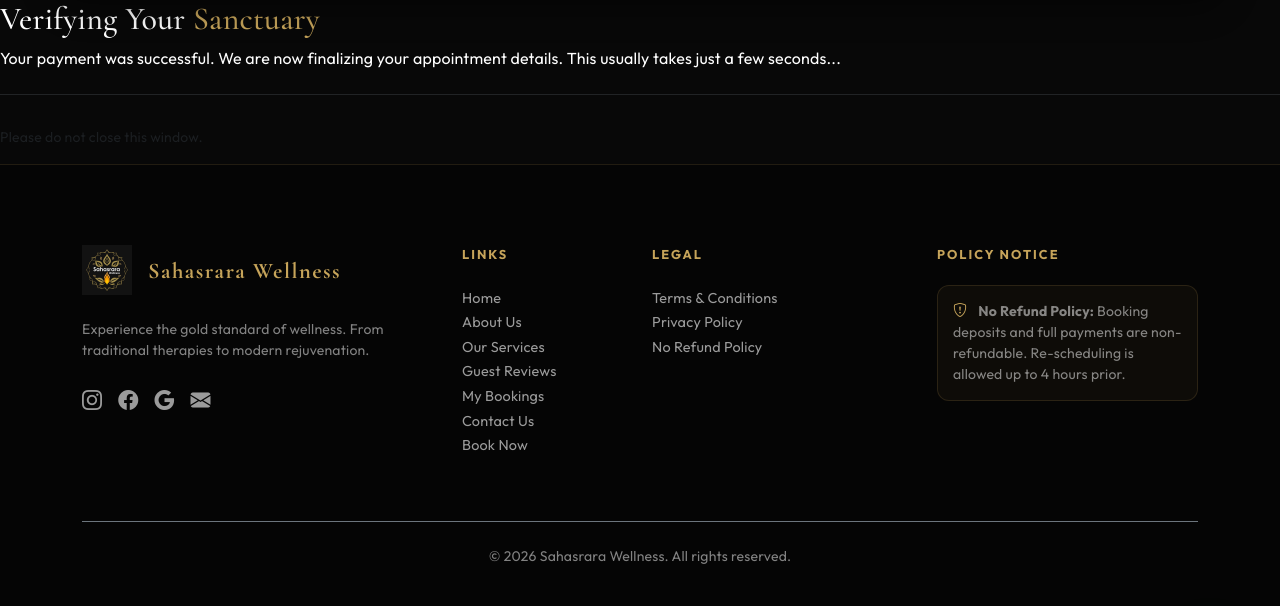
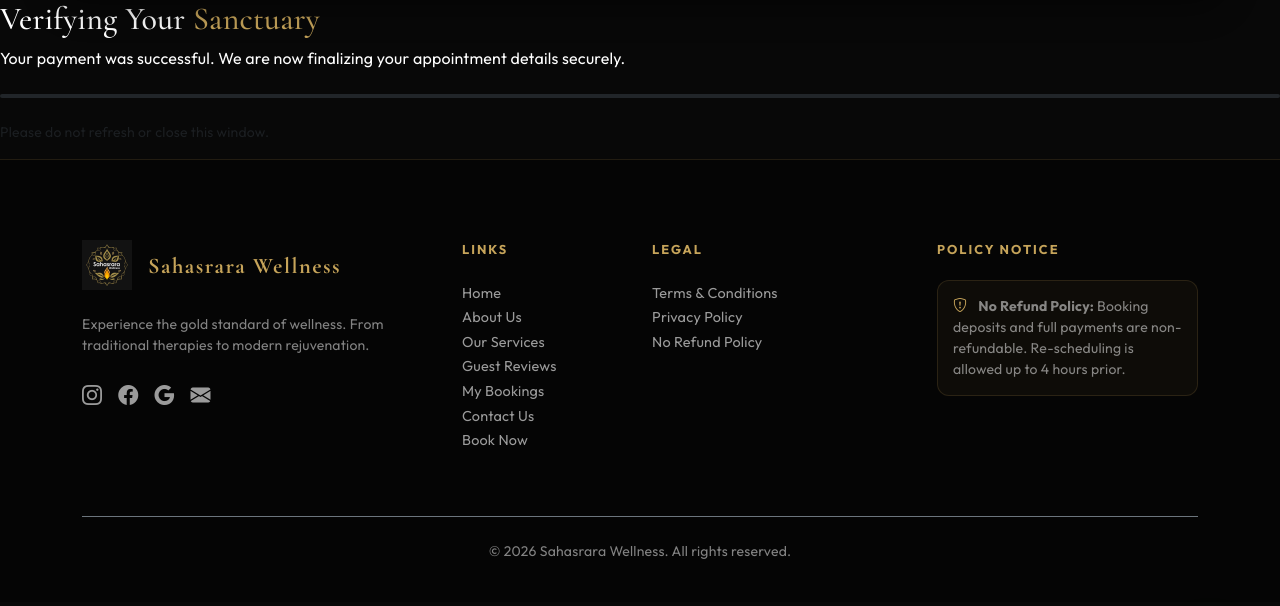
Before and after one commit to jerin-jaison/Sahasrara-Wellness, a Django app: page /payments/success-pending/00000000-0000-0000-0000-000000000001/ in a window 1280 px wide. Shown: the part 83-689 px from the top of the page. Run offline with Django 5.2, Linux system fonts and the light colour scheme; tables that the repository leaves empty hold one stand-in row (values such as "Sample post").

Commit message:
Fix success_pending infinite loading: implement async status polling and timeout fallback

```diff
--- a/apps/payments/urls.py
+++ b/apps/payments/urls.py
@@ -18,6 +18,7 @@ urlpatterns = [
 
     # Payment Processing / Success Pending
     path('success-pending/<uuid:booking_id>/', views.success_pending, name='success_pending'),
+    path('status/<uuid:booking_id>/', views.check_payment_status, name='check_status'),
 
     # Payment Receipt
     path('receipt/<uuid:booking_id>/', views.view_receipt, name='receipt'),
--- a/apps/payments/views.py
+++ b/apps/payments/views.py
@@ -19,7 +19,7 @@ import logging
 import razorpay
 from django.conf import settings
 from django.db import transaction
-from django.http import HttpResponse
+from django.http import HttpResponse, JsonResponse
 from django.shortcuts import get_object_or_404, redirect, render
 from django.template.loader import get_template
 from django.utils import timezone
@@ -386,12 +386,15 @@ def razorpay_webhook(request):
             payment.save(update_fields=['webhook_event_id', 'webhook_payload'])
 
             # Webhook is the source of truth for confirmation
+            logger.info("Authoritative confirmation via webhook: event=%s, payment=%s, booking=%s",
+                        event_id, razorpay_payment_id, payment.booking.id)
             _confirm_booking(
                 booking=payment.booking,
                 payment=payment,
                 razorpay_payment_id=razorpay_payment_id,
                 source='webhook',
             )
+            logger.info("Booking %s confirmed successfully via webhook event %s", payment.booking.id, event_id)
         except Payment.DoesNotExist:
             logger.warning('Webhook: Payment not found for order %s', razorpay_order_id)
         except Exception as exc:
@@ -464,3 +467,21 @@ def success_pending(request, booking_id):
     return render(request, 'payments/success_pending.html', {
         'booking': booking,
     })
+
+
+# ─────────────────────────────────────────────────────────────────────────────
+# JSON API: Check Payment Status
+# ─────────────────────────────────────────────────────────────────────────────
+
+def check_payment_status(request, booking_id):
+    """
+    JSON endpoint for frontend polling.
+    Returns current booking status.
+    """
+    booking = Booking.objects.filter(id=booking_id).first()
+    if not booking:
+        return JsonResponse({'status': 'NOT_FOUND'}, status=404)
+
+    return JsonResponse({
+        'status': booking.status,
+    })
--- a/templates/payments/success_pending.html
+++ b/templates/payments/success_pending.html
@@ -106,30 +106,82 @@
 
 {% block content %}
 <div class="success-pending-container">
-    <div class="verification-card">
+    <div class="verification-card" id="verification-card">
         <div class="d-flex justify-content-center">
             <div class="spinner-glow">
                 <div class="verification-spinner"></div>
             </div>
         </div>
-        <h2 class="status-text">Verifying Your <span class="text-gold">Sanctuary</span></h2>
-        <p class="status-subtext">
-            Your payment was successful. We are now finalizing your appointment details. This usually takes just a few
-            seconds...
-        </p>
 
-        <div class="mt-4 pt-3 border-top border-secondary opacity-25"></div>
-        <p class="small text-muted mt-3">Please do not close this window.</p>
+        <div id="loading-state">
+            <h2 class="status-text">Verifying Your <span class="text-gold">Sanctuary</span></h2>
+            <p class="status-subtext">
+                Your payment was successful. We are now finalizing your appointment details securely.
+            </p>
+            <div class="progress mt-4 bg-dark" style="height: 4px; border-radius: 2px;">
+                <div id="progress-bar" class="progress-bar bg-gold" role="progressbar"
+                    style="width: 0%; transition: width 0.5s ease;"></div>
+            </div>
+            <p class="small text-muted mt-4">Please do not refresh or close this window.</p>
+        </div>
+
+        <div id="timeout-state" style="display: none;">
+            <h2 class="status-text text-warning">Taking Longer Than Expected</h2>
+            <p class="status-subtext">
+                Payment verification is taking a bit more time. Your booking might already be confirmed.
+            </p>
+            <div class="d-grid gap-3 mt-4">
+                <a href="{% url 'bookings:confirmation' booking.id %}" class="btn-booking py-3">Check Confirmation
+                    Again</a>
+                <a href="https://sahasrara-wellness.onrender.com" class="text-gold text-decoration-none small">Return to
+                    Home</a>
+            </div>
+        </div>
     </div>
 </div>
 {% endblock %}
 
 {% block extra_js %}
 <script>
-    // Poll the current page every 3 seconds.
-    // The server view will automatically redirect once confirmed.
-    setTimeout(function () {
-        window.location.reload();
-    }, 3000);
+    const bookingId = "{{ booking.id }}";
+    const startTime = Date.now();
+    const timeoutLimit = 60000; // 60 seconds
+    let progress = 0;
+
+    const pollStatus = setInterval(async () => {
+        const elapsed = Date.now() - startTime;
+
+        // Update pseudo-progress bar
+        if (progress < 90) {
+            progress += 5;
+            document.getElementById('progress-bar').style.width = progress + '%';
+        }
+
+        try {
+            const res = await fetch(`/payments/status/${bookingId}/`);
+            if (!res.ok) throw new Error('Network response was not ok');
+            const data = await res.json();
+
+            if (data.status === "CONFIRMED") {
+                clearInterval(pollStatus);
+                document.getElementById('progress-bar').style.width = '100%';
+                setTimeout(() => {
+                    window.location.href = `/bookings/confirmation/${bookingId}/`;
+                }, 500);
+            } else if (data.status === "FAILED") {
+                clearInterval(pollStatus);
+                window.location.href = `/payments/retry/${bookingId}/`;
+            }
+        } catch (err) {
+            console.error("Polling error:", err);
+        }
+
+        // Handle timeout
+        if (elapsed > timeoutLimit) {
+            clearInterval(pollStatus);
+            document.getElementById('loading-state').style.display = 'none';
+            document.getElementById('timeout-state').style.display = 'block';
+        }
+    }, 2500);
 </script>
 {% endblock %}
```
